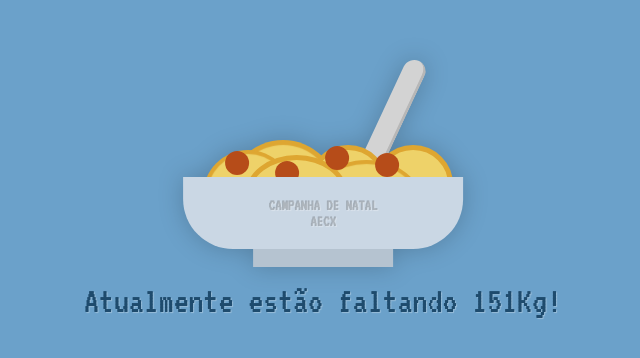
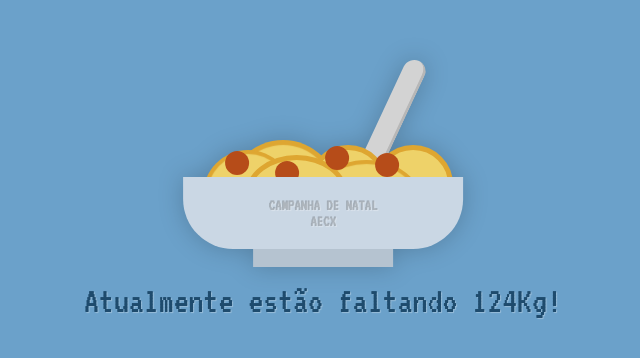
Before and after one commit to CL/macarrometro, a plain HTML site: page index.html in a window 1280 px wide. Shown: the part 206-564 px from the top of the page, 317-957 px from the left. Drawn offline with Linux system fonts and the light colour scheme.

Commit message:
Update index.html

```diff
--- a/index.html
+++ b/index.html
@@ -8,7 +8,7 @@
     <link rel='stylesheet' type='text/css' media='screen' href='main.css'>
 </head>
 <body>
-    <div class="error-500" data-text="Atualmente estão faltando 151Kg!">
+    <div class="error-500" data-text="Atualmente estão faltando 124Kg!">
         <spaguetti>
             <fork></fork>
             <meat></meat>
```
